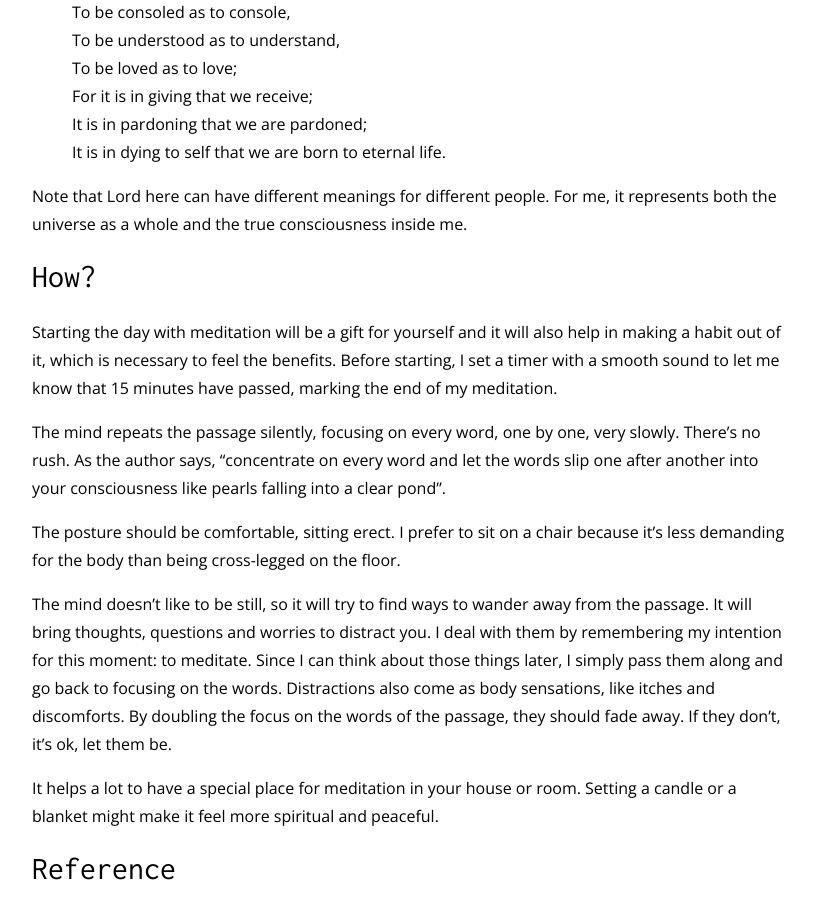
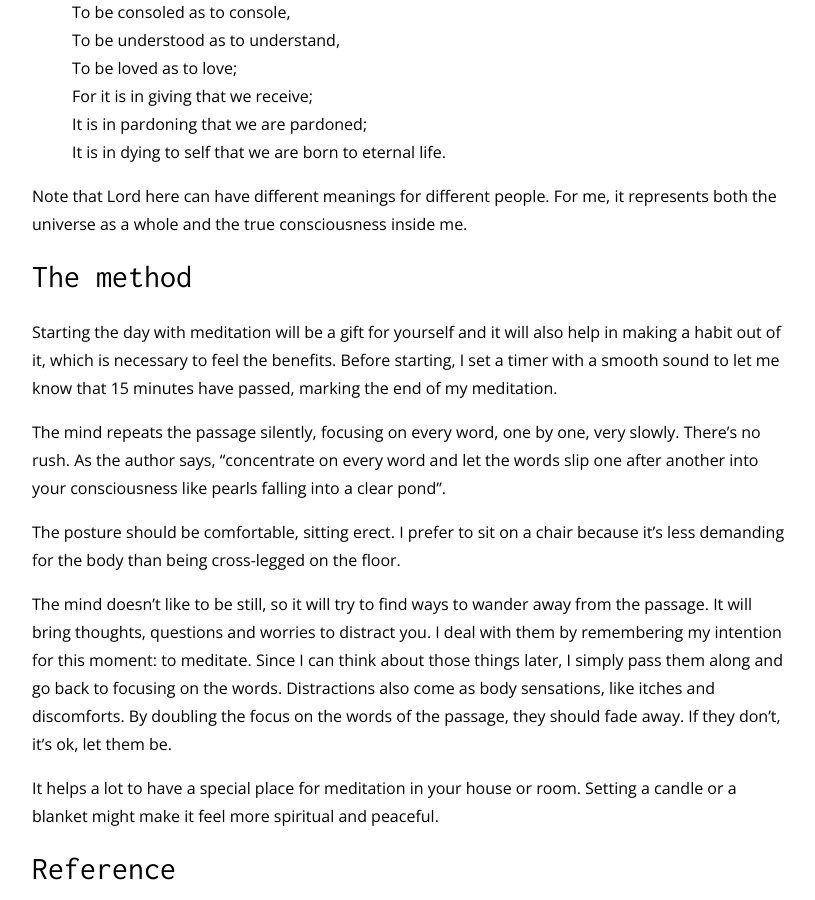
Before and after one commit to guillermodlpa/site, a Jekyll site: the page built from _posts/2019-04-07-passage-meditation.markdown, in a window 1280 px wide and 900 px high, scrolled down 972 px. Shown: the whole window, without its empty margins (228-1043 px from the left). Built offline with Jekyll 4.4.1, drawn with Linux system fonts in a browser that asks for light colours.

Commit message:
Updated Passage Meditation

```diff
--- a/_posts/2019-04-07-passage-meditation.markdown
+++ b/_posts/2019-04-07-passage-meditation.markdown
@@ -29,7 +29,7 @@ The passage I normally use is the Prayer of Saint Francis of Assisi:
 
 Note that Lord here can have different meanings for different people. For me, it represents both the universe as a whole and the true consciousness inside me.
 
-# How?
+# The method
 
 Starting the day with meditation will be a gift for yourself and it will also help in making a habit out of it, which is necessary to feel the benefits. Before starting, I set a timer with a smooth sound to let me know that 15 minutes have passed, marking the end of my meditation.
 
```
